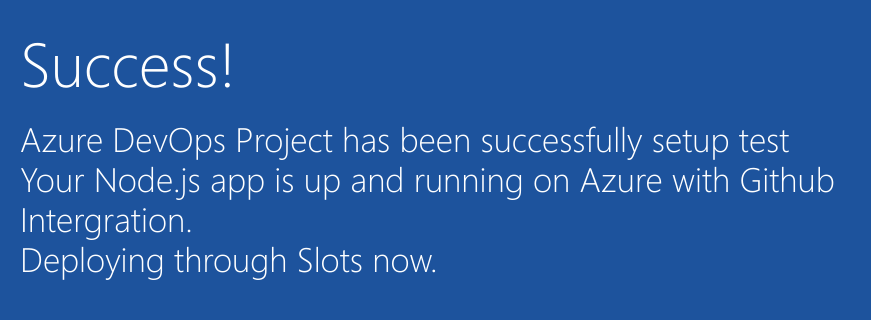
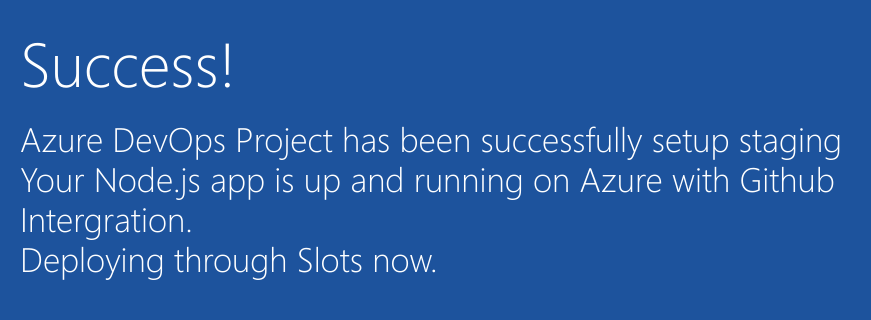
Before and after one commit to yparam/nodejs-plainwebapp, a website: page index.html in a window 1280 px wide. Shown: the part 352-672 px from the top of the page, 205-1076 px from the left. Drawn offline with Linux system fonts and the light colour scheme.

Commit message:
Update index.html

```diff
--- a/index.html
+++ b/index.html
@@ -163,7 +163,7 @@
             </div>
             <div class="content-body">
                 <div class="success-text">Success!</div>
-                <div class="description line-1"> Azure DevOps Project has been successfully setup test</div>
+                <div class="description line-1"> Azure DevOps Project has been successfully setup staging</div>
                 <div class="description line-2"> Your Node.js app is up and running on Azure with Github Intergration.</div>
                 <div class="description line-3"> Deploying through Slots now.</div>
                 <div class="next-steps-container">
```
